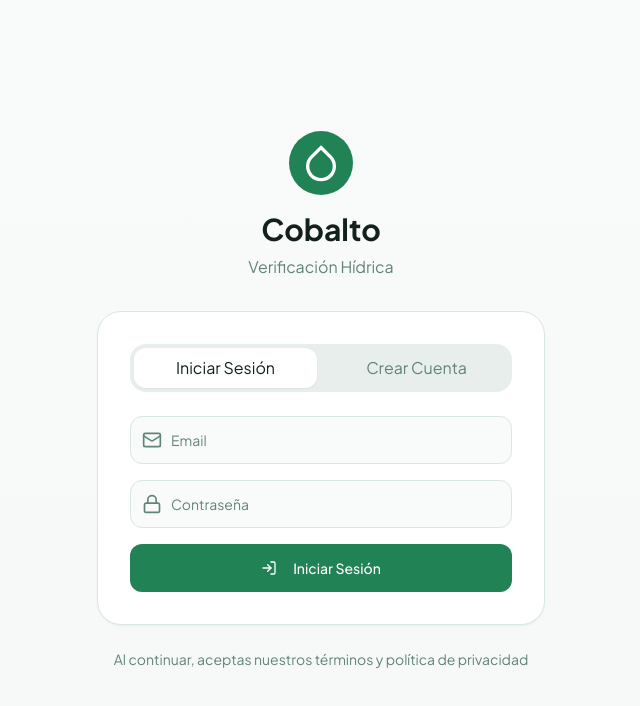
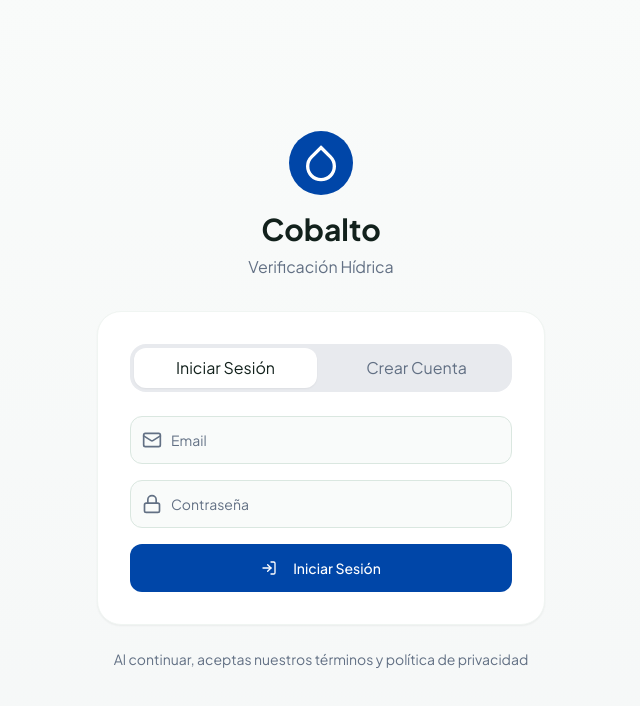
Before and after one commit to deibpst/start-hack, a React (Vite) app: page /login in a window 1280 px wide. Shown: the top 706 px of the page, without its empty margins (319-959 px from the left). Built offline with nearby package versions, Linux system fonts and the light colour scheme; no server answers; the HTML template or start-up script is replaced by a standard one; what html5-qrcode would draw is missing.

Commit message:
Vite config, supabase fix y azules

```diff
--- a/src/index.css
+++ b/src/index.css
@@ -18,17 +18,17 @@
     --popover: 0 0% 100%;
     --popover-foreground: 160 30% 10%;
 
-    /* Primary - Forest Green */
-    --primary: 152 60% 32%;
+    /* Primary - Cobalt Blue */
+    --primary: 215 100% 33%;
     --primary-foreground: 0 0% 100%;
 
-    /* Secondary - Earth Tones */
-    --secondary: 35 40% 92%;
-    --secondary-foreground: 35 50% 25%;
+    /* Secondary - Blueish accents */
+    --secondary: 215 40% 92%;
+    --secondary-foreground: 215 50% 25%;
 
-    /* Muted - Soft sage */
-    --muted: 150 15% 92%;
-    --muted-foreground: 160 15% 45%;
+    /* Muted - Soft blue */
+    --muted: 215 15% 92%;
+    --muted-foreground: 215 15% 45%;
 
     /* Accent - Water Blue */
     --accent: 200 70% 50%;
@@ -50,14 +50,14 @@
     --destructive: 0 84.2% 60.2%;
     --destructive-foreground: 210 40% 98%;
 
-    --border: 150 20% 88%;
+    --border: 150 20% 95%;
     --input: 150 20% 88%;
-    --ring: 152 60% 32%;
+    --ring: 215 100% 33%;
 
     --radius: 1rem;
 
     /* Gradients */
-    --gradient-eco: linear-gradient(135deg, hsl(253, 75%, 36%) 0%, hsl(170, 55%, 40%) 100%);
+    --gradient-eco: linear-gradient(135deg, hsl(215, 100%, 33%) 0%, hsl(199, 55%, 40%) 100%);
     --gradient-water: linear-gradient(135deg, hsl(200, 70%, 50%) 0%, hsl(180, 60%, 45%) 100%);
     --gradient-earth: linear-gradient(135deg, hsl(35, 40%, 92%) 0%, hsl(45, 35%, 88%) 100%);
     --gradient-verified: linear-gradient(135deg, hsl(142, 70%, 45%) 0%, hsl(160, 65%, 40%) 100%);
--- a/vite.config.ts
+++ b/vite.config.ts
@@ -9,7 +9,7 @@ import { VitePWA } from 'vite-plugin-pwa';
 // https://vitejs.dev/config/
 export default defineConfig(({ mode }) => ({
   server: {
-    host: "::",
+    host: "0.0.0.0",
     port: 8080,
     allowedHosts: true,
     hmr: {
```
Also changed, not shown: src/App.tsx (line endings or trailing spaces), 1 other file (tests, documents, lock files or other folders).
